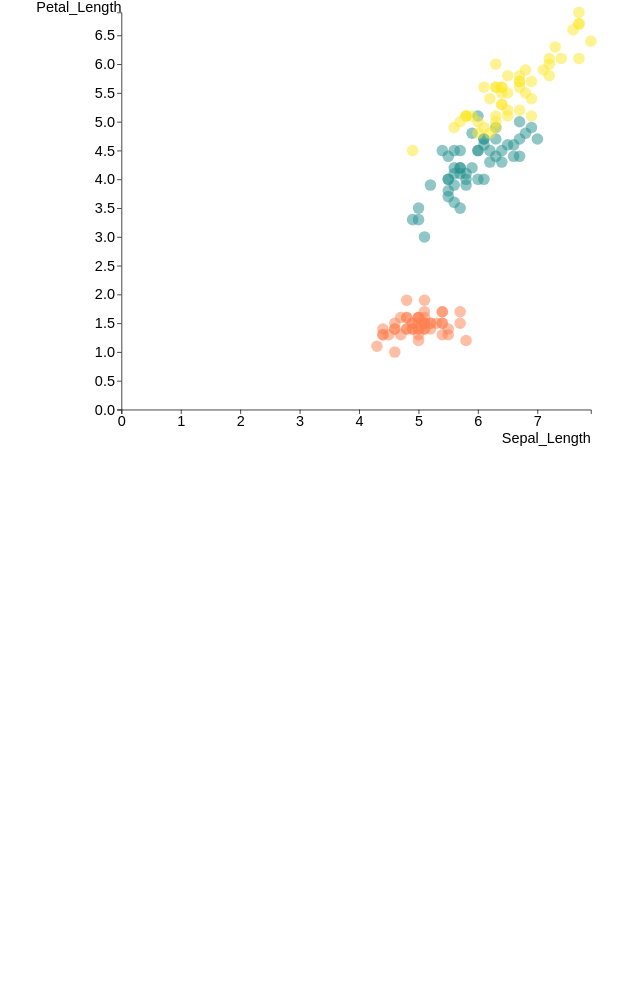
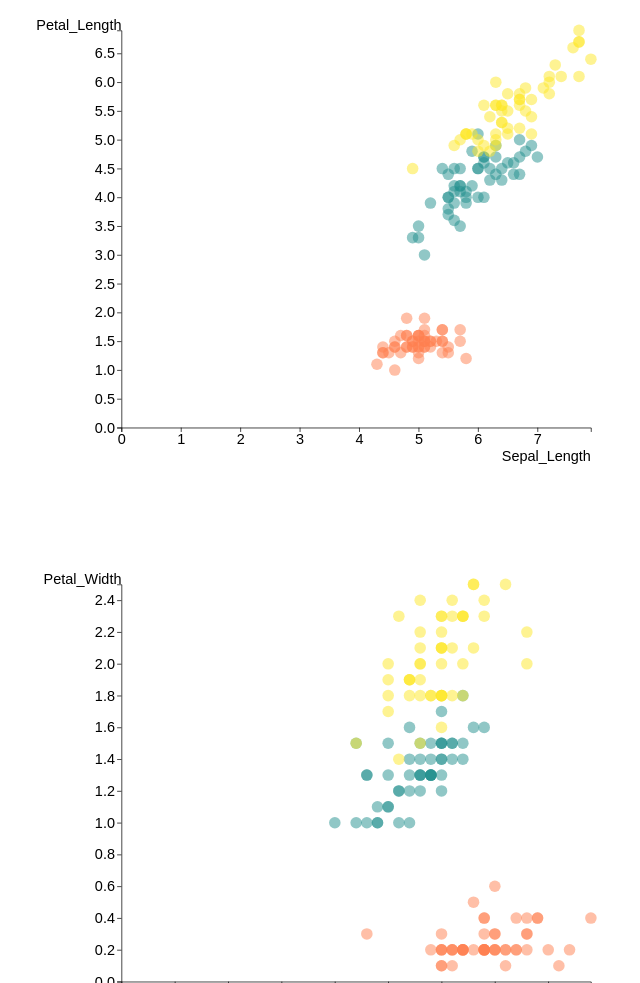
Before and after one commit to DS4200-S22/hw-05-eddie-adrian, a plain HTML site: page index.html in a window 1280 px wide. Shown: the part 144-1127 px from the top of the page, without its empty margins (31-671 px from the left). Before the commit the page ends 800 px from the top, so only its background shows below. Drawn offline with Linux system fonts and the light colour scheme.

Commit message:
Scatter plot 1 and 2 show. Brushing does not work. Bar chart does not work

```diff
--- a/index.html
+++ b/index.html
@@ -3,17 +3,18 @@
 
 <head>
     <meta charset=utf-8/>
+    <link rel="stylesheet" href="style.css">
     <script src='js/d3.v6.1.1/d3.min.js'></script>
-    <link rel="stylesheet" href="style.css">
 </head>
 
 
 <body>
 
     <h1>ic-09 - Brushing and Linking</h1>
+    Hello
+    <div id="vis-holder" class = "">
+    </div>
 
-    <div id="vis-holder">
-    </div>
 
 
     <script src='js/brushinglinking.js'></script>
--- a/js/brushinglinking.js
+++ b/js/brushinglinking.js
@@ -16,12 +16,29 @@ let myCircles1;
 
 //TODO: append svg object to the body of the page to house Scatterplot2 (call it svg2)
 
+const svg2 = d3.select("#vis-holder")
+                .append("svg")
+                .attr("width", width - margin.left - margin.right)
+                .attr("height", height - margin.top - margin.bottom)
+                .attr("viewBox", [0, 0, width, height]);
+
+
 //TODO: Initialize brush for Scatterplot2 and points. We will need these to be global.
+
+let brush2;
+let myCircle2;
 
 //TODO: append svg object to the body of the page to house bar chart
 
+const svg3 = d3.select("#vis-holder")
+                .append("svg")
+                .attr("width", width - margin.left - margin.right)
+                .attr("height", height - margin.top - margin.bottom)
+                .attr("viewBox", [0, 0, width, height]);
+
 //TODO: Initialize bars. We will need these to be global.
 
+let bars;
 
 // Define color scale
 const color = d3.scaleOrdinal()
@@ -98,18 +115,161 @@ d3.csv("data/iris.csv").then((data) => {
 
     //TODO: Define a brush (call it brush1)
 
+    svg1
+    .call( d3.brush()                 // Add the brush feature using the d3.brush function
+      .extent( [ [margin.left, margin.top], [width-margin.right, height-margin.bottom] ] ) // initialise the brush area: start at 0,0 and finishes at width,height: it means I select the whole graph area
+      .on("start brush", updateChart) // Each time the brush selection changes, trigger the 'updateChart' function
+    )
+
+  // Function that is triggered when brushing is performed
+  function updateChart() {
+    extent = d3.event.selection
+    //myCircles1.classed("selected", function(d){ return isBrushed(extent, x(d[xKey1]), y(d[yKey1]) ) } )
+    //myCircles1.classed("selected", True )
+    //document.getElementById("vis-holder").classList.add("selected")
+  //   if (isBrushed(extent, x(d[xKey1]), y(d[yKey1]))) {
+  //     document.getElementById("vis-holder").setAttribute("class", "selected");
+  //   }
+  }
+
+  // A function that return TRUE or FALSE according if a dot is in the selection or not
+  // function isBrushed(brush_coords, cx, cy) {
+  //      var x0 = brush_coords[0][0],
+  //          x1 = brush_coords[1][0],
+  //          y0 = brush_coords[0][1],
+  //          y1 = brush_coords[1][1];
+  //     return x0 <= cx && cx <= x1 && y0 <= cy && cy <= y1;    // This return TRUE or FALSE depending on if the points is in the selected area
+  // }
+
     //TODO: Add brush1 to svg1
+
+
 
   }
 
-  //TODO: Scatterplot 2 (show Sepal width on x-axis and Petal width on y-axis)
+  // TODO: Scatterplot 2 (show Sepal width on x-axis and Petal width on y-axis)
   {
-    // Scatterplot2 code here
+    let xKey2 = "Sepal_Width";
+    let yKey2 = "Petal_Width";
+
+    // Find max x
+    let maxX2 = d3.max(data, (d) => { return d[xKey2]; });
+
+    // Create X scale
+    let x2 = d3.scaleLinear()
+                .domain([0,maxX2])
+                .range([margin.left, width-margin.right]);
+
+    // Add x axis
+    svg2.append("g")
+        .attr("transform", `translate(0,${height - margin.bottom})`)
+        .call(d3.axisBottom(x2))
+        .attr("font-size", '20px')
+        .call((g) => g.append("text")
+                      .attr("x", width - margin.right)
+                      .attr("y", margin.bottom - 4)
+                      .attr("fill", "black")
+                      .attr("text-anchor", "end")
+                      .text(xKey2)
+      );
+
+    // Finx max y
+    let maxY2 = d3.max(data, (d) => { return d[yKey2]; });
+
+    // Create Y scale
+    let y2 = d3.scaleLinear()
+                .domain([0, maxY2])
+                .range([height - margin.bottom, margin.top]);
+
+    // Add y axis
+    svg2.append("g")
+        .attr("transform", `translate(${margin.left}, 0)`)
+        .call(d3.axisLeft(y2))
+        .attr("font-size", '20px')
+        .call((g) => g.append("text")
+                      .attr("x", 0)
+                      .attr("y", margin.top)
+                      .attr("fill", "black")
+                      .attr("text-anchor", "end")
+                      .text(yKey2)
+      );
+
+    // Add points
+    const myCircles2 = svg2.selectAll("circle")
+                            .data(data)
+                            .enter()
+                              .append("circle")
+                              .attr("id", (d) => d.id)
+                              .attr("cx", (d) => x2(d[xKey2]))
+                              .attr("cy", (d) => y2(d[yKey2]))
+                              .attr("r", 8)
+                              .style("fill", (d) => color(d.Species))
+                              .style("opacity", 0.5);
+
+    //TODO: Define a brush (call it brush2)
+
+    //TODO: Add brush2 to svg2
+
   }
 
   //TODO: Barchart with counts of different species
   {
-    // Bar chart code here
+
+    let xKey3 = "Species"
+    let yKey3 = "Counts"
+
+    console.log(typeof(data));
+
+    counts = {}
+    data.forEach(row => {
+      counts[row[xKey3]] = counts[row[xKey3]] ? counts[row[xKey3]] + 1: 1
+    });
+
+    console.log(typeof(counts));
+    console.log(counts);
+
+    maxY3 = 0
+    for (let key in counts){
+      if (counts[key] > maxY3) maxY3 = counts[key];
+    }
+    console.log(maxY3)
+
+    console.log(d3.count(data, d => d.Species));
+
+
+    let yScale3 = d3.scaleLinear()  // linear scale for linear data on the y axis
+        .domain([0,maxY3])  // sets the range of the data from 0 to the max
+        .range([height-margin.bottom,margin.top]);
+
+    let xScale3 = d3.scaleBand()  // scale for the different "categories"
+        .domain(data.map(d => d.Species))  // sets the number of parts on the x axis to the number of data points
+        .range([margin.left, width - margin.right])
+        .padding(0.1); // sets a spacing between each item on the axis
+
+    svg3.append("g")  // place holder svg
+        .attr("transform", `translate(${margin.left}, 0)`) // moves the scale to the left side of the svg
+        .call(d3.axisLeft(yScale3)) // builtin in function for left axis scale
+        .attr("font-size", '20px'); // sets the font size
+
+  // X Axis
+    svg3.append("g") // place holder svg
+        .attr("transform", `translate(0,${height - margin.bottom})`)  // moves the scale to the bottom of the svg
+        .call(d3.axisBottom(xScale3))  // built in function to make the bottom axis
+            .attr("font-size", '20px');  // font size
+
+    svg3.selectAll(".bar")
+        .data(data)
+        .enter()
+        .append("rect")
+        .attr("class", "bar")
+        .attr("x", (d) => xScale3(d.Species))
+        .attr("y", yScale3(d3.count(data, d => d.Species)))
+        .attr("height", (d) => yScale3(d3.count(data, d => d.Species)))
+        .attr("width", xScale3.bandwidth())
+        .style("fill", (d) => color(d.Species))
+
+
+
   }
 
   //Brushing Code---------------------------------------------------------------------------------------------
--- a/style.css
+++ b/style.css
@@ -1,4 +1,13 @@
 
 body {
   font-family: Arial;
+  font-size: 100;
 }
+
+
+
+.selected{
+  opacity: 1 !important;
+  stroke: black;
+  stroke-width: 1px;
+}
```
Also changed, not shown: 2 other files.
